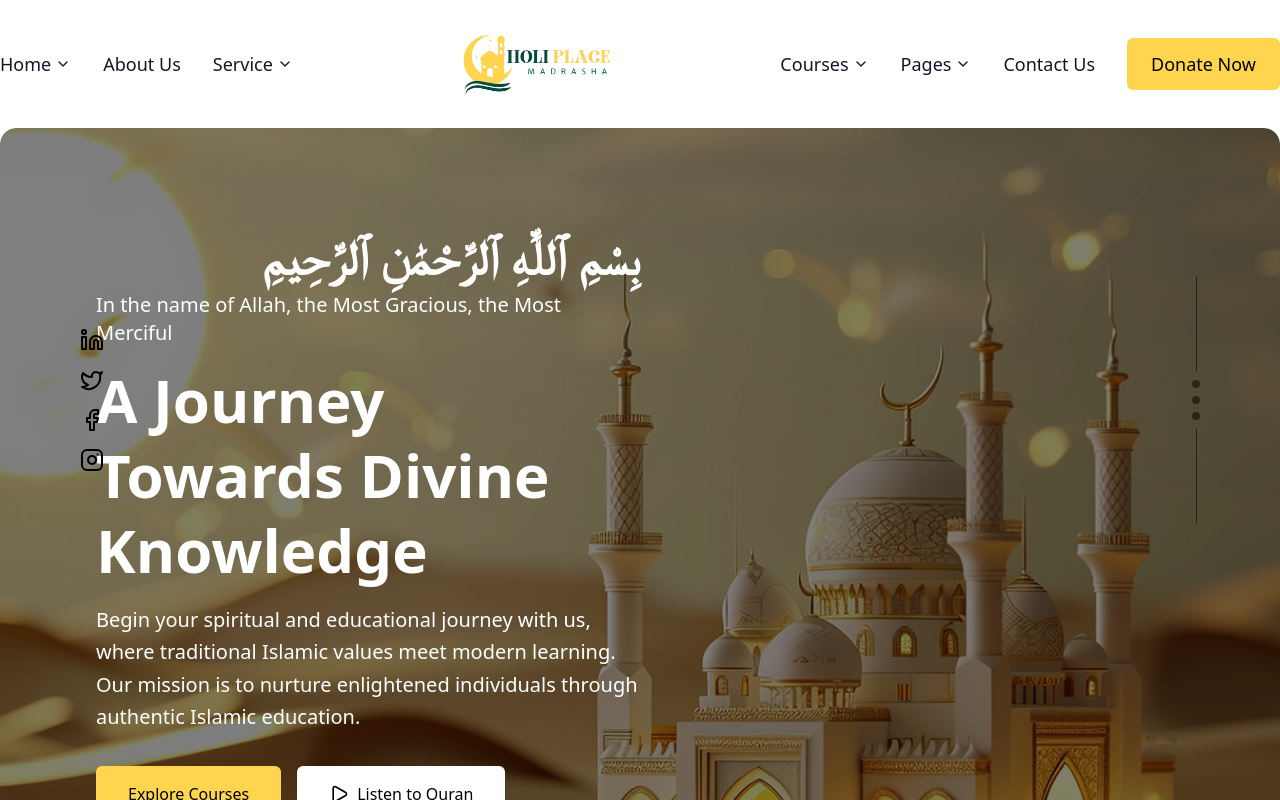
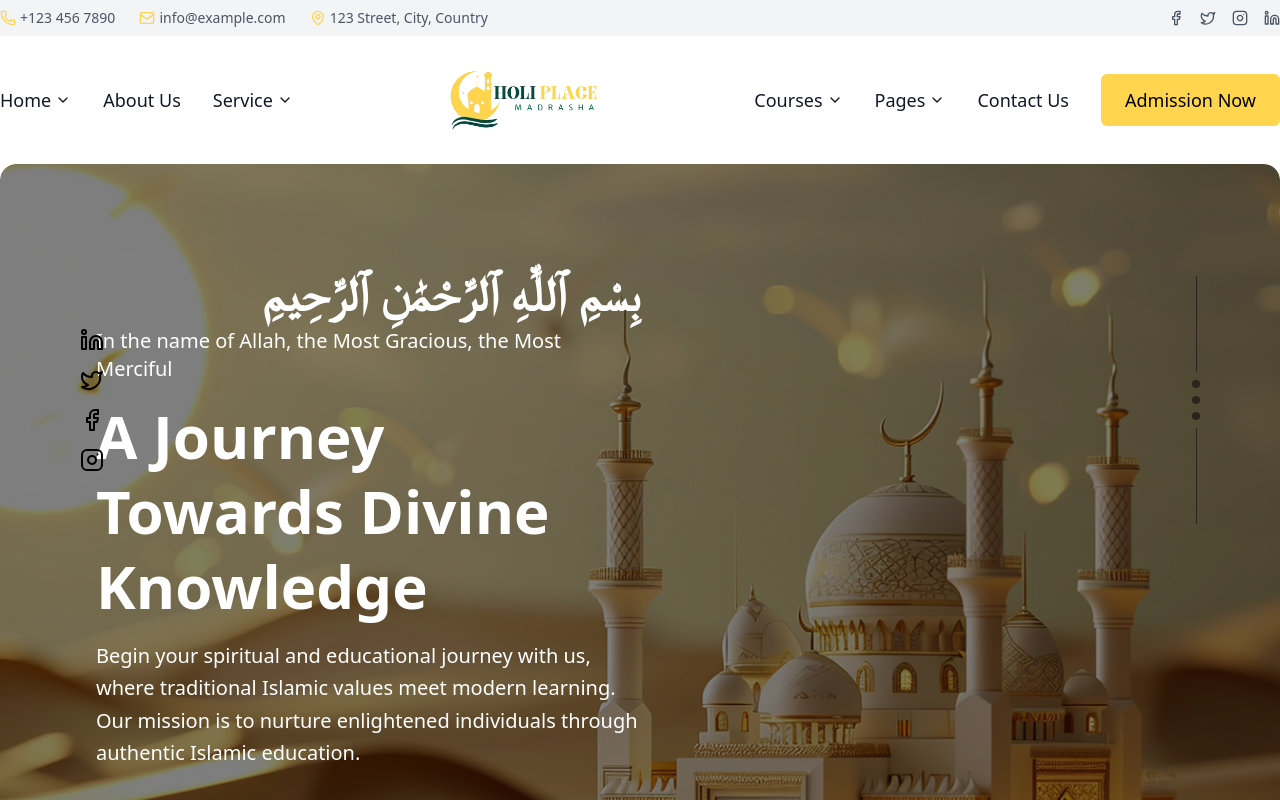
Before and after one commit to Themefors/holi-place, a Next.js app: page / in a window 1280 px wide. Shown: the top 800 px of the page. Built offline with nearby package versions, Linux system fonts and the light colour scheme.

Commit message:
service card done

```diff
--- a/src/Components/Navbar/Navbar.jsx
+++ b/src/Components/Navbar/Navbar.jsx
@@ -3,8 +3,8 @@
 import { useState, useEffect } from "react"
 import Link from "next/link"
 import Image from "next/image"
-import { Menu, X, ChevronDown, LayoutGrid } from "lucide-react"
-import images from "../../../public/images"
+import { Menu, X, ChevronDown, Phone, Mail, MapPin, Facebook, Twitter, Instagram, Linkedin } from "lucide-react"
+import images from "../../../public/images" // Assuming this import path is correct for your project
 
 // Dynamic navigation links
 const leftNavLinks = [
@@ -58,11 +58,49 @@ export default function Navbar() {
 
   return (
     <>
+      {/* Top Navbar - Hidden on scroll */}
+      <div className={`bg-gray-100 py-2 text-sm text-gray-600 hidden md:block ${isScrolled ? "hidden" : ""}`}>
+        <div className="container mx-auto px-4 sm:px-6 lg:px-0 flex justify-between items-center">
+          {/* Contact Info */}
+          <div className="flex items-center space-x-6">
+            <div className="flex items-center space-x-1">
+              <Phone className="h-4 w-4 text-[#ffd54f]" />
+              <span>+123 456 7890</span>
+            </div>
+            <div className="flex items-center space-x-1">
+              <Mail className="h-4 w-4 text-[#ffd54f]" />
+              <span>info@example.com</span>
+            </div>
+            <div className="flex items-center space-x-1">
+              <MapPin className="h-4 w-4 text-[#ffd54f]" />
+              <span>123 Street, City, Country</span>
+            </div>
+          </div>
+
+          {/* Social Media Links */}
+          <div className="flex items-center space-x-4">
+            <Link href="https://facebook.com" target="_blank" className="hover:text-[#ffd54f] transition-colors">
+              <Facebook className="h-4 w-4" />
+            </Link>
+            <Link href="https://twitter.com" target="_blank" className="hover:text-[#ffd54f] transition-colors">
+              <Twitter className="h-4 w-4" />
+            </Link>
+            <Link href="https://instagram.com" target="_blank" className="hover:text-[#ffd54f] transition-colors">
+              <Instagram className="h-4 w-4" />
+            </Link>
+            <Link href="https://linkedin.com" target="_blank" className="hover:text-[#ffd54f] transition-colors">
+              <Linkedin className="h-4 w-4" />
+            </Link>
+          </div>
+        </div>
+      </div>
+
+      {/* Main Navbar */}
       <nav
         className={`transition-all duration-300 ease-in-out w-full z-50 bg-white ${
           isScrolled
-            ? "fixed shadow-md py-4" // Fixed, white background, shadow, reduced padding
-            : "relative py-8" // Relative, white background, more padding for initial state
+            ? "fixed top-0 shadow-md py-4" // Added top-0 here to ensure it sticks to the top
+            : "relative py-8"
         }`}
       >
         <div className="container mx-auto px-5 lg:px-0">
@@ -80,12 +118,11 @@ export default function Navbar() {
                 </Link>
               ))}
             </div>
-
             {/* Center - Logo */}
             <div className="flex-1 flex justify-center items-center lg:flex-none lg:mx-8">
               <Link href="/" className="flex items-center">
                 <Image
-                  src={images.image.logo} // Corrected image path
+                  src={images.image.logo || "/placeholder.svg"} // Corrected image path
                   width={150} // Adjusted width based on screenshot
                   height={40} // Adjusted height
                   alt="Tawha Logo"
@@ -93,7 +130,6 @@ export default function Navbar() {
                 />
               </Link>
             </div>
-
             {/* Right Side - Desktop Menu */}
             <div className="hidden lg:flex items-center space-x-8">
               {rightNavLinks.map((link) => (
@@ -107,13 +143,12 @@ export default function Navbar() {
                 </Link>
               ))}
               <Link
-                href="/donate" // Changed to donate
+                href="/admission" // Changed to admission
                 className="bg-[#ffd54f] text-lg text-black font-medium px-6 py-3 rounded-md hover:bg-black hover:text-white transition-all duration-300 hover:scale-105 hover:shadow-lg"
               >
-                Donate Now
+                Admission Now
               </Link>
             </div>
-
             {/* Mobile Menu Button */}
             <div className="lg:hidden">
               <button
@@ -126,7 +161,6 @@ export default function Navbar() {
           </div>
         </div>
       </nav>
-
       {/* Mobile Drawer Menu */}
       <div
         className={`fixed inset-0 z-[9999] lg:hidden transition-opacity duration-300 ease-in-out ${
@@ -135,7 +169,6 @@ export default function Navbar() {
       >
         {/* Backdrop */}
         <div className="absolute inset-0 bg-black bg-opacity-50" onClick={closeMobileMenu}></div>
-
         {/* Drawer */}
         <div
           className={`fixed right-0 top-0 h-full w-[80%] bg-white shadow-lg transform transition-transform duration-300 ease-in-out ${
@@ -152,7 +185,6 @@ export default function Navbar() {
                 <X className="h-6 w-6" />
               </button>
             </div>
-
             {/* Navigation Links */}
             <nav className="flex-1 px-6">
               <div className="space-y-4">
@@ -168,15 +200,14 @@ export default function Navbar() {
                 ))}
               </div>
             </nav>
-
             {/* Admission Button */}
             <div className="p-6">
               <Link
-                href="/donate"
+                href="/admission" // Changed to admission
                 onClick={closeMobileMenu}
                 className="block w-full text-center bg-[#ffd54f] text-black font-medium px-4 py-3 rounded-md hover:bg-[#ffcc02] transition-colors duration-300"
               >
-                Donate Now
+                Admission Now
               </Link>
             </div>
           </div>
--- /dev/null
+++ b/src/Components/Navbar/TopNavbar.jsx
@@ -0,0 +1,61 @@
+"use client"
+
+import { useState, useEffect } from "react" // Added useState and useEffect
+import Link from "next/link"
+import { Phone, Mail, MapPin, Facebook, Twitter, Instagram, Linkedin } from "lucide-react"
+
+export default function TopNavbar() {
+  const [isScrolled, setIsScrolled] = useState(false)
+
+  // Scroll listener for TopNavbar visibility
+  useEffect(() => {
+    const handleScroll = () => {
+      if (window.scrollY > 0) {
+        setIsScrolled(true)
+      } else {
+        setIsScrolled(false)
+      }
+    }
+
+    window.addEventListener("scroll", handleScroll)
+    return () => window.removeEventListener("scroll", handleScroll)
+  }, [])
+
+  return (
+    <div className={`bg-gray-100 py-2 text-sm text-gray-600 hidden lg:block ${isScrolled ? "hidden" : ""}`}>
+      <div className="max-w-7xl mx-auto px-4 sm:px-6 lg:px-8 flex justify-between items-center">
+        {/* Contact Info */}
+        <div className="flex items-center space-x-6">
+          <div className="flex items-center space-x-1">
+            <Phone className="h-4 w-4 text-[#ffd54f]" />
+            <span>+123 456 7890</span>
+          </div>
+          <div className="flex items-center space-x-1">
+            <Mail className="h-4 w-4 text-[#ffd54f]" />
+            <span>info@example.com</span>
+          </div>
+          <div className="flex items-center space-x-1">
+            <MapPin className="h-4 w-4 text-[#ffd54f]" />
+            <span>123 Street, City, Country</span>
+          </div>
+        </div>
+
+        {/* Social Media Links */}
+        <div className="flex items-center space-x-4">
+          <Link href="https://facebook.com" target="_blank" className="hover:text-[#ffd54f] transition-colors">
+            <Facebook className="h-4 w-4" />
+          </Link>
+          <Link href="https://twitter.com" target="_blank" className="hover:text-[#ffd54f] transition-colors">
+            <Twitter className="h-4 w-4" />
+          </Link>
+          <Link href="https://instagram.com" target="_blank" className="hover:text-[#ffd54f] transition-colors">
+            <Instagram className="h-4 w-4" />
+          </Link>
+          <Link href="https://linkedin.com" target="_blank" className="hover:text-[#ffd54f] transition-colors">
+            <Linkedin className="h-4 w-4" />
+          </Link>
+        </div>
+      </div>
+    </div>
+  )
+}
--- a/src/app/layout.js
+++ b/src/app/layout.js
@@ -34,6 +34,7 @@ export default function RootLayout({ children }) {
       <body
         className={`${geistSans.variable} ${geistMono.variable} antialiased`}
       >
+
         <Navbar />
         {children}
       </body>
--- a/src/app/page.js
+++ b/src/app/page.js
@@ -1,4 +1,28 @@
 import Hero from "@/Components/Home/Hero";
+
+// ✅ Page-specific metadata
+export const metadata = {
+  title: "Welcome to Holi-Place | Islamic Madrasa",
+  description:
+    "Learn Quran, Hadith, and Islamic studies with Holi-Place – your gateway to spiritual and academic excellence.",
+  openGraph: {
+    title: "Welcome to Holi-Place | Islamic Madrasa",
+    description:
+      "Join Holi-Place for authentic Islamic education and Quran learning programs. Accessible online and offline.",
+    url: "https://yourdomain.com",
+    siteName: "Holi-Place",
+    images: [
+      {
+        url: "https://yourdomain.com/og-image.jpg",
+        width: 1200,
+        height: 630,
+        alt: "Holi-Place Madrasa Banner",
+      },
+    ],
+    locale: "en_US",
+    type: "website",
+  },
+};
 
 export default function Home() {
   return (
```
